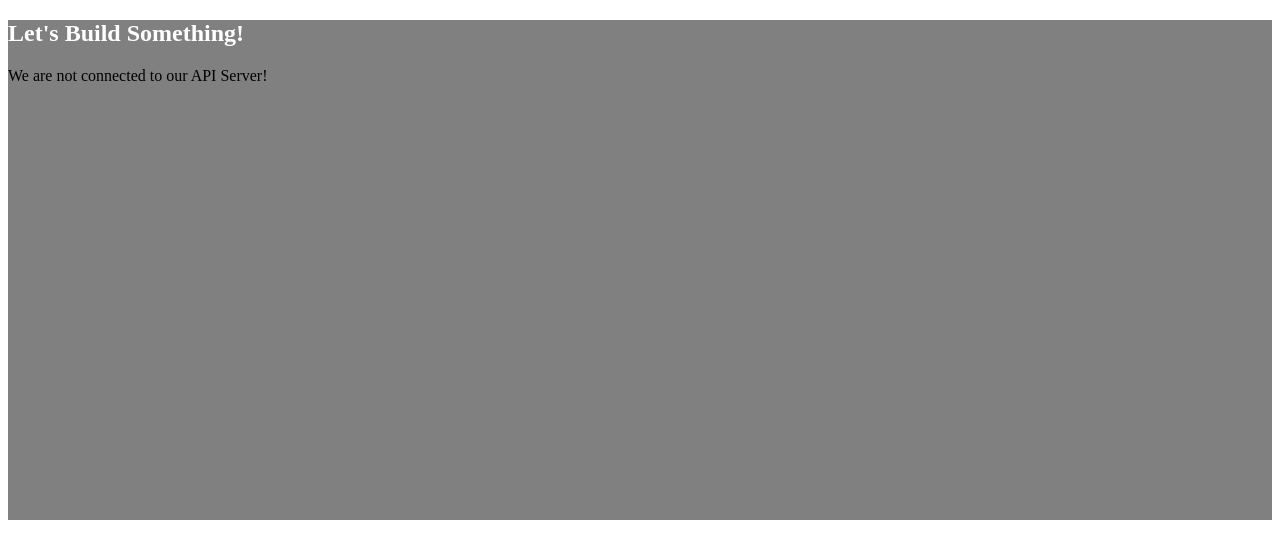
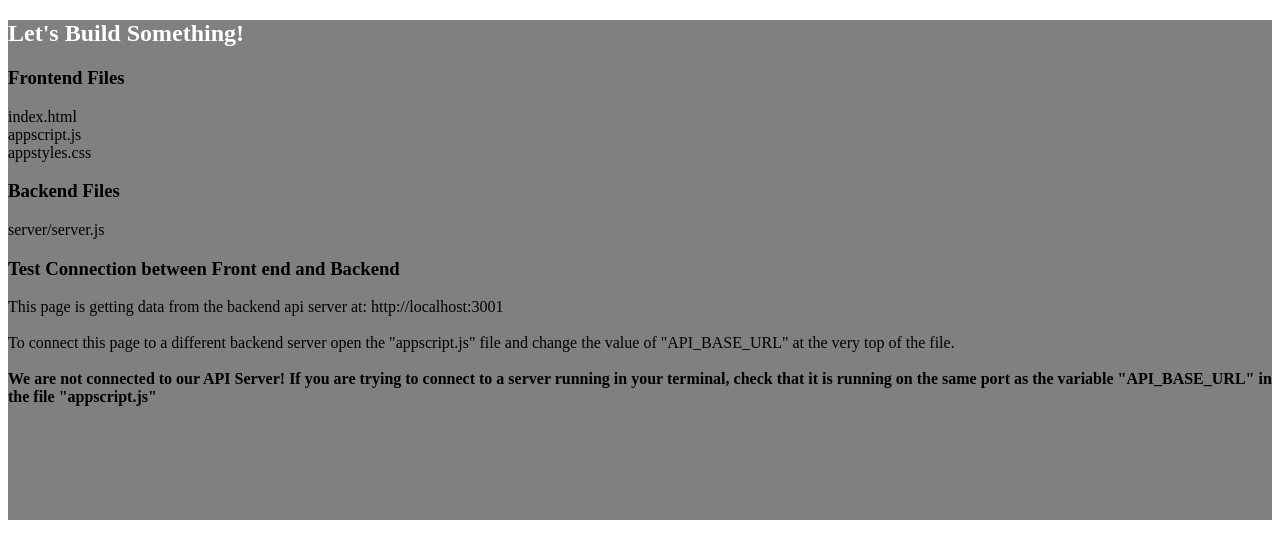
Before and after one commit to PatrickLevy/basicapi, a website: page index.html in a window 1280 px wide. Drawn offline with nearby package versions, Linux system fonts and the light colour scheme; no server answers.

Commit message:
Add cross-env to hopefully make this work on Windows.

```diff
--- a/appscript.js
+++ b/appscript.js
@@ -1,5 +1,8 @@
-//const API_BASE_URL = 'http://localhost:3001'
-const API_BASE_URL = 'https://aqueous-hollows-70414.herokuapp.com'
+/**********************************************************************
+ *  Server Settings
+ * ********************************************************************/
+// const API_BASE_URL = 'https://aqueous-hollows-70414.herokuapp.com'
+const API_BASE_URL = 'http://localhost:3001'
 
 function sayHello () {
   console.log('hello from a function on the front end')
@@ -14,6 +17,9 @@ document.addEventListener("DOMContentLoaded", function(event) {
   // Start running code (open browser dev tools console to see this)
   sayHello();
 
+  // Put the API_BASE_URL on the page to help people understand what they are connected to
+  $('#apiServerURL').text('This page is getting data from the backend api server at: ' + API_BASE_URL)
+
   // Make a request to the backend server
   // see: https://developer.mozilla.org/en-US/docs/Web/API/Fetch_API/Using_Fetch
   const requestEndpoint = API_BASE_URL + '/arbitrary';
@@ -25,11 +31,11 @@ document.addEventListener("DOMContentLoaded", function(event) {
       // Do some stuff with your data, put it on your page, etc.
       // For now, check your browser console and you should see it
       console.log(myJson);
-      $('#dataWillGoHere').text(myJson.data.message)
+      $('#dataWillGoHere').text('Success! Data from server running at ' + API_BASE_URL + ': '  + myJson.data.message)
     })
     .catch(function(error) {
       console.error(error);
-      $('#dataWillGoHere').text('We are not connected to our API Server!')
+      $('#dataWillGoHere').text('We are not connected to our API Server! If you are trying to connect to a server running in your terminal, check that it is running on the same port as the variable "API_BASE_URL" in the file "appscript.js"')
     });
 
 });
--- a/index.html
+++ b/index.html
@@ -13,8 +13,38 @@
             Let's Build Something!
         </h2>
 
-        <div id="dataWillGoHere">
+        <h3>
+          Frontend Files
+        </h3>
+        <div>
+          index.html<br>
+          appscript.js<br>
+          appstyles.css<br>
         </div>
+
+        <h3>
+          Backend Files
+        </h3>
+        <div>
+          server/server.js<br>
+        </div>
+
+        <h3>Test Connection between Front end and Backend</h3>
+        <div id="apiServerURL">
+        </div>
+
+        <br>
+
+        <div>
+          To connect this page to a different backend server
+          open the "appscript.js" file and change the value of
+          "API_BASE_URL" at the very top of the file.
+        </div>
+
+        <br>
+
+        <strong id="dataWillGoHere">
+        </strong>
     </div>
   </body>
 </html>
--- a/package.json
+++ b/package.json
@@ -5,8 +5,8 @@
   "main": "index.js",
   "scripts": {
     "test": "echo \"No test specified\" && exit 0",
-    "start": "node ./server/server.js",
-    "start-local": "PORT=3001 nodemon ./server/server.js"
+    "start": "cross-env node ./server/server.js",
+    "start-local": "cross-env PORT=3001 nodemon ./server/server.js"
   },
   "author": "",
   "license": "ISC",
@@ -20,6 +20,7 @@
     "request": "^2.83.0"
   },
   "devDependencies": {
+    "cross-env": "^5.2.0",
     "nodemon": "^1.18.10"
   }
 }
```
Also changed, not shown: 1 other file.
